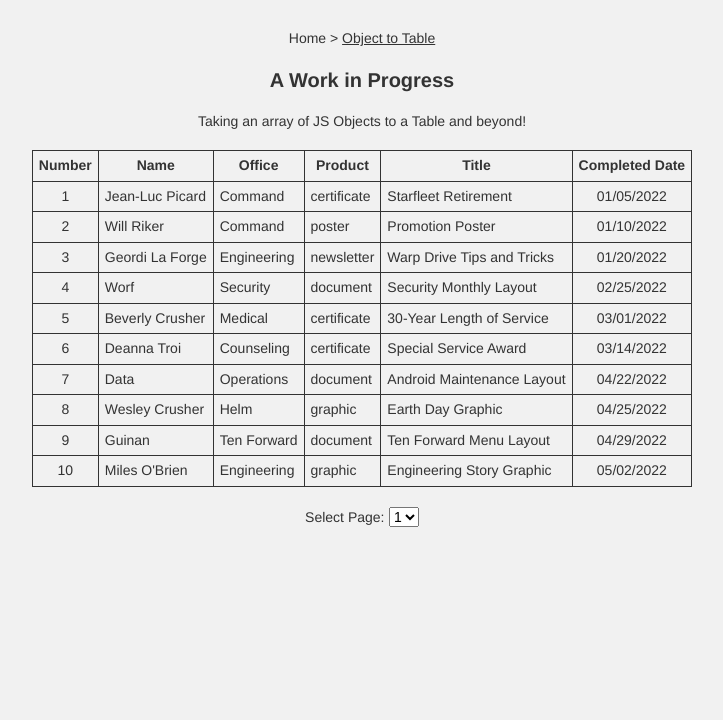
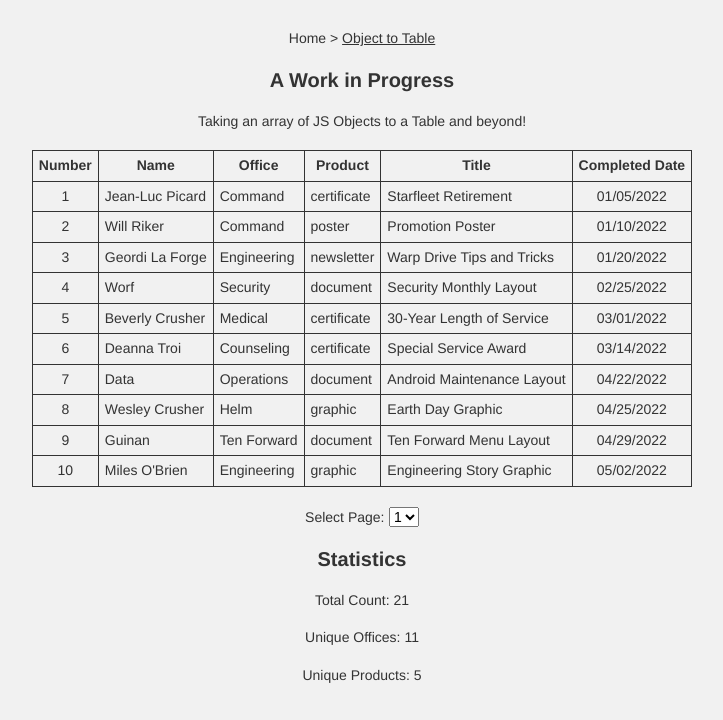
Before and after one commit to anthonyburns42/anthonyburns42.github.io, a plain HTML site: page object-table.html in a window 1280 px wide. Shown: the whole page, without its empty margins (278-1001 px from the left). Drawn offline with Linux system fonts and the light colour scheme.

Commit message:
Adding statistics with total count and unique values functions.

```diff
--- a/css/table.css
+++ b/css/table.css
@@ -1,4 +1,4 @@
-h1, p {
+h1, h2, p {
     margin: 20px 0;
     text-align: center;
 }
--- a/js/table.js
+++ b/js/table.js
@@ -52,5 +52,24 @@ select.addEventListener("change", changePage);
 
 
 // Statistics, total, unique offices, unique products
+// Print total number of product entries to html.
+document.getElementById("total-count").innerHTML = arLength;
+
+// Function to get unique values of property.
+function getUnique(array, prop) {
+    let b = {};
+    array.forEach(el => {
+        b[el[prop]] = (b[el[prop]] || 0) + 1;
+    });
+    return b;
+}
+
+// Get unique values of Office from the array of objects.
+let offices = getUnique(array, 'office');
+document.getElementById("unq-offices").innerHTML = Object.keys(offices).length;
+
+// Get unique values of Product form the array of objects.
+let products = getUnique(array, 'product');
+document.getElementById("unq-products").innerHTML = Object.keys(products).length;
 
 // Graphs
--- a/object-table.html
+++ b/object-table.html
@@ -42,7 +42,13 @@
             <select name="pages" id="pages">
             </select>
         </div>
+    </section>
 
+    <section>
+        <h2>Statistics</h2>
+        <p>Total Count: <span id="total-count"></span></p>
+        <p>Unique Offices: <span id="unq-offices"></span></p>
+        <p>Unique Products: <span id="unq-products"></span></p>
     </section>
 </body>
 </html>
```
